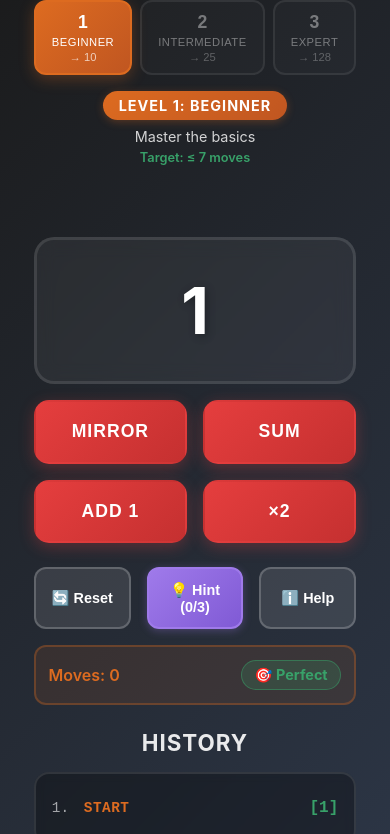
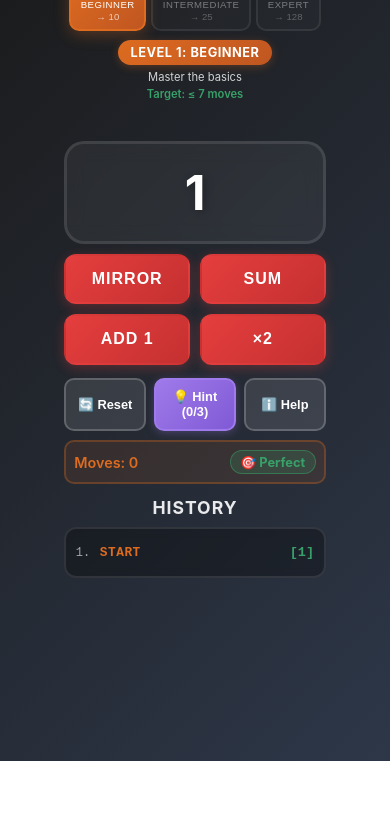
Before and after one commit to jeanbenitezu/doxiny, a website built with Vite: page index.html in a window 390 px wide. Shown: the part 83-917 px from the top of the page. After the commit the page ends 844 px from the top, so only its background shows below. Built offline with nearby package versions, Linux system fonts and the light colour scheme.

Commit message:
Mobile UI optimization:

```diff
--- a/src/style.css
+++ b/src/style.css
@@ -30,51 +30,51 @@ body {
 .game-container {
   max-width: 400px;
   margin: 0 auto;
-  padding: 1rem;
+  padding: 0.5rem;
   display: flex;
   flex-direction: column;
   min-height: 100vh;
-  gap: 1.5rem;
+  gap: 0.8rem;
 }
 
 /* Header */
 .game-header {
   text-align: center;
-  padding: 1rem 0;
+  padding: 0.5rem 0;
 }
 
 .game-header h1 {
-  font-size: 1.8rem;
+  font-size: 1.4rem;
   font-weight: bold;
   text-transform: uppercase;
-  letter-spacing: 2px;
-  margin-bottom: 1rem;
+  letter-spacing: 1px;
+  margin-bottom: 0.6rem;
   text-shadow: 2px 2px 4px rgba(0,0,0,0.5);
 }
 
 /* Level Selector */
 .level-selector {
   display: flex;
-  gap: 0.5rem;
+  gap: 0.3rem;
   justify-content: center;
-  margin-bottom: 1rem;
+  margin-bottom: 0.6rem;
   flex-wrap: wrap;
 }
 
 .level-btn {
   background: rgba(255, 255, 255, 0.1);
   border: 2px solid rgba(255, 255, 255, 0.2);
-  border-radius: 12px;
+  border-radius: 10px;
   color: white;
-  padding: 0.6rem 1rem;
+  padding: 0.4rem 0.6rem;
   cursor: pointer;
   transition: all 0.2s ease;
   display: flex;
   flex-direction: column;
   align-items: center;
-  gap: 0.2rem;
-  min-width: 80px;
-  font-size: 0.8rem;
+  gap: 0.1rem;
+  min-width: 65px;
+  font-size: 0.7rem;
 }
 
 .level-btn:hover:not(:disabled) {
@@ -96,63 +96,63 @@ body {
 }
 
 .level-number {
-  font-size: 1.1rem;
+  font-size: 1rem;
   font-weight: bold;
 }
 
 .level-name {
-  font-size: 0.7rem;
+  font-size: 0.6rem;
   text-transform: uppercase;
   letter-spacing: 0.5px;
 }
 
 .level-goal {
-  font-size: 0.7rem;
+  font-size: 0.6rem;
   color: rgba(255, 255, 255, 0.7);
 }
 
 /* Current Level Info */
 .current-level-info {
-  margin-bottom: 1rem;
+  margin-bottom: 0.6rem;
 }
 
 .level-badge {
   background: linear-gradient(135deg, #dd6b20 0%, #c05621 100%);
   color: white;
-  padding: 0.4rem 1rem;
-  border-radius: 20px;
-  font-size: 0.9rem;
+  padding: 0.3rem 0.8rem;
+  border-radius: 15px;
+  font-size: 0.8rem;
   font-weight: bold;
   text-transform: uppercase;
-  letter-spacing: 1px;
+  letter-spacing: 0.5px;
   box-shadow: 0 2px 8px rgba(221, 107, 32, 0.3);
   display: inline-block;
-  margin-bottom: 0.5rem;
+  margin-bottom: 0.3rem;
 }
 
 .level-description {
-  font-size: 0.9rem;
+  font-size: 0.7rem;
   color: rgba(255, 255, 255, 0.8);
-  margin-bottom: 0.3rem;
+  margin-bottom: 0.2rem;
 }
 
 .optimal-moves {
-  font-size: 0.8rem;
+  font-size: 0.7rem;
   color: #38a169;
   font-weight: 600;
 }
 
 /* Current Number Display */
 .current-number {
-  font-size: 4rem;
+  font-size: 3rem;
   font-weight: bold;
   text-align: center;
-  padding: 2rem 1rem;
+  padding: 1.2rem 0.8rem;
   background: rgba(255, 255, 255, 0.05);
   border: 3px solid rgba(255, 255, 255, 0.1);
   border-radius: 20px;
-  margin: 1rem 0;
-  min-height: 120px;
+  margin: 0.6rem 0;
+  min-height: 80px;
   display: flex;
   align-items: center;
   justify-content: center;
@@ -172,28 +172,28 @@ body {
 .operations-grid {
   display: grid;
   grid-template-columns: 1fr 1fr;
-  gap: 1rem;
-  margin-bottom: 1.5rem;
+  gap: 0.6rem;
+  margin-bottom: 0.8rem;
 }
 
 .operation-btn {
   background: linear-gradient(135deg, #e53e3e 0%, #c53030 100%);
   color: white;
   border: none;
-  padding: 1.2rem;
-  font-size: 1.1rem;
+  padding: 0.9rem;
+  font-size: 1rem;
   font-weight: bold;
-  border-radius: 15px;
+  border-radius: 12px;
   cursor: pointer;
   transition: all 0.2s ease;
   text-transform: uppercase;
   letter-spacing: 1px;
   touch-action: manipulation;
-  min-height: 60px;
+  min-height: 50px;
   display: flex;
   align-items: center;
   justify-content: center;
-  box-shadow: 0 4px 15px rgba(229, 62, 62, 0.3);
+  box-shadow: 0 3px 12px rgba(229, 62, 62, 0.3);
   border: 2px solid transparent;
 }
 
@@ -211,8 +211,8 @@ body {
 /* Control Buttons */
 .control-buttons {
   display: flex;
-  gap: 1rem;
-  margin-bottom: 1rem;
+  gap: 0.5rem;
+  margin-bottom: 0.6rem;
 }
 
 .reset-btn, .info-btn, .hint-btn {
@@ -220,10 +220,10 @@ body {
   background: rgba(255, 255, 255, 0.1);
   color: white;
   border: 2px solid rgba(255, 255, 255, 0.2);
-  padding: 0.8rem;
-  font-size: 0.9rem;
+  padding: 0.6rem;
+  font-size: 0.8rem;
   font-weight: 600;
-  border-radius: 12px;
+  border-radius: 10px;
   cursor: pointer;
   transition: all 0.2s ease;
   touch-action: manipulation;
@@ -259,19 +259,19 @@ body {
   justify-content: space-between;
   align-items: center;
   text-align: center;
-  font-size: 1rem;
+  font-size: 0.9rem;
   color: #dd6b20;
   font-weight: 600;
   background: rgba(221, 107, 32, 0.1);
-  padding: 0.8rem;
-  border-radius: 12px;
+  padding: 0.5rem;
+  border-radius: 10px;
   border: 2px solid rgba(221, 107, 32, 0.3);
 }
 
 .efficiency {
-  font-size: 0.9rem;
-  padding: 0.3rem 0.8rem;
-  border-radius: 15px;
+  font-size: 0.8rem;
+  padding: 0.2rem 0.6rem;
+  border-radius: 12px;
   font-weight: bold;
 }
 
@@ -296,15 +296,15 @@ body {
 /* History Section */
 .history-section {
   flex: 1;
-  min-height: 200px;
+  min-height: 150px;
 }
 
 .history-section h2 {
-  font-size: 1.4rem;
+  font-size: 1.1rem;
   font-weight: bold;
   text-transform: uppercase;
   letter-spacing: 1px;
-  margin-bottom: 1rem;
+  margin-bottom: 0.6rem;
   text-align: center;
   color: rgba(255, 255, 255, 0.9);
 }
@@ -312,9 +312,9 @@ body {
 .history-list {
   background: rgba(0, 0, 0, 0.3);
   border: 2px solid rgba(255, 255, 255, 0.1);
-  border-radius: 15px;
-  padding: 1rem;
-  max-height: 250px;
+  border-radius: 12px;
+  padding: 0.6rem;
+  max-height: 180px;
   overflow-y: auto;
   -webkit-overflow-scrolling: touch;
   backdrop-filter: blur(5px);
@@ -323,9 +323,10 @@ body {
 .history-item {
   display: flex;
   align-items: center;
-  padding: 0.6rem 0;
+  padding: 0.4rem 0;
   border-bottom: 1px solid rgba(255, 255, 255, 0.1);
   font-family: 'Courier New', monospace;
+  font-size: 0.8rem;
 }
 
 .history-item:last-child {
@@ -333,9 +334,9 @@ body {
 }
 
 .step-number {
-  min-width: 2rem;
+  min-width: 1.5rem;
   color: rgba(255, 255, 255, 0.6);
-  font-size: 0.9rem;
+  font-size: 0.75rem;
 }
 
 .action {
@@ -343,15 +344,15 @@ body {
   font-weight: bold;
   color: #dd6b20;
   text-transform: uppercase;
-  font-size: 0.9rem;
+  font-size: 0.8rem;
   letter-spacing: 0.5px;
 }
 
 .value {
   font-weight: bold;
   color: #38a169;
-  font-size: 1rem;
-  min-width: 3rem;
+  font-size: 0.85rem;
+  min-width: 2.5rem;
   text-align: right;
 }
 
@@ -562,20 +563,103 @@ body {
 
 /* Responsive Design */
 @media (max-width: 350px) {
+  .game-container {
+    padding: 0.3rem;
+    gap: 0.5rem;
+  }
+
+  .game-header h1 {
+    font-size: 1.2rem;
+    margin-bottom: 0.4rem;
+  }
+
   .current-number {
-    font-size: 3rem;
-    padding: 1.5rem 1rem;
+    font-size: 2.5rem;
+    padding: 1rem 0.5rem;
+    min-height: 70px;
+  }
+
+  .operations-grid {
+    gap: 0.4rem;
+  }
+
+  .operation-btn {
+    font-size: 0.9rem;
+    padding: 0.7rem;
+    min-height: 45px;
+  }
+
+  .level-btn {
+    min-width: 55px;
+    padding: 0.3rem 0.4rem;
+    font-size: 0.9rem;
+  }
+
+  .control-buttons {
+    gap: 0.3rem;
+  }
+
+  .reset-btn, .info-btn, .hint-btn {
+    padding: 0.5rem;
+    font-size: 0.7rem;
+  }
+
+  .history-list {
+    max-height: 120px;
+    padding: 0.4rem;
+  }
+
+  .history-item {
+    padding: 0.3rem 0;
+    font-size: 0.85rem;
+  }
+
+  .modal-content {
+    padding: 1.5rem;
+    max-width: 280px;
+  }
+
+  .modal-content h2 {
+    font-size: 1.6rem;
+    margin-bottom: 0.8rem;
+  }
+
+  .modal-content p {
+    font-size: 1rem;
+    margin-bottom: 1rem;
+  }
+
+  .modal-buttons {
+    gap: 0.6rem;
+  }
+
+  .play-again-btn, .next-level-btn {
+    padding: 0.8rem 1rem;
+    font-size: 0.9rem;
+  }
+}
+
+@media (max-height: 700px) {
+  .game-container {
+    gap: 0.4rem;
+  }
+
+  .game-header {
+    padding: 0.3rem 0;
+  }
+
+  .current-number {
+    font-size: 2.8rem;
+    padding: 0.8rem;
+    min-height: 70px;
+  }
+
+  .history-section {
     min-height: 100px;
   }
 
-  .operation-btn {
-    font-size: 1rem;
-    padding: 1rem;
-    min-height: 50px;
-  }
-
-  .game-header h1 {
-    font-size: 1.6rem;
+  .history-list {
+    max-height: 120px;
   }
 }
 
@@ -629,4 +713,4 @@ body {
 .play-again-btn:focus {
   outline: 2px solid #38a169;
   outline-offset: 2px;
-}\n
+}
```
